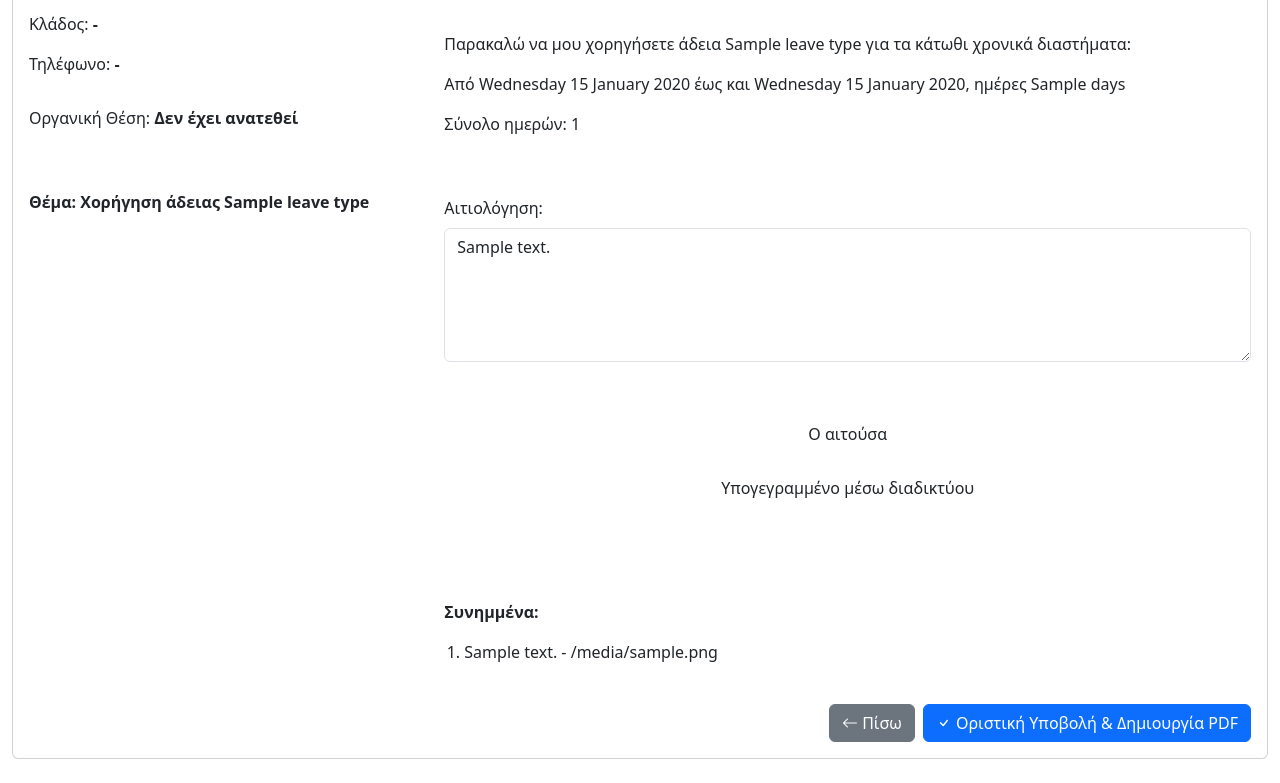
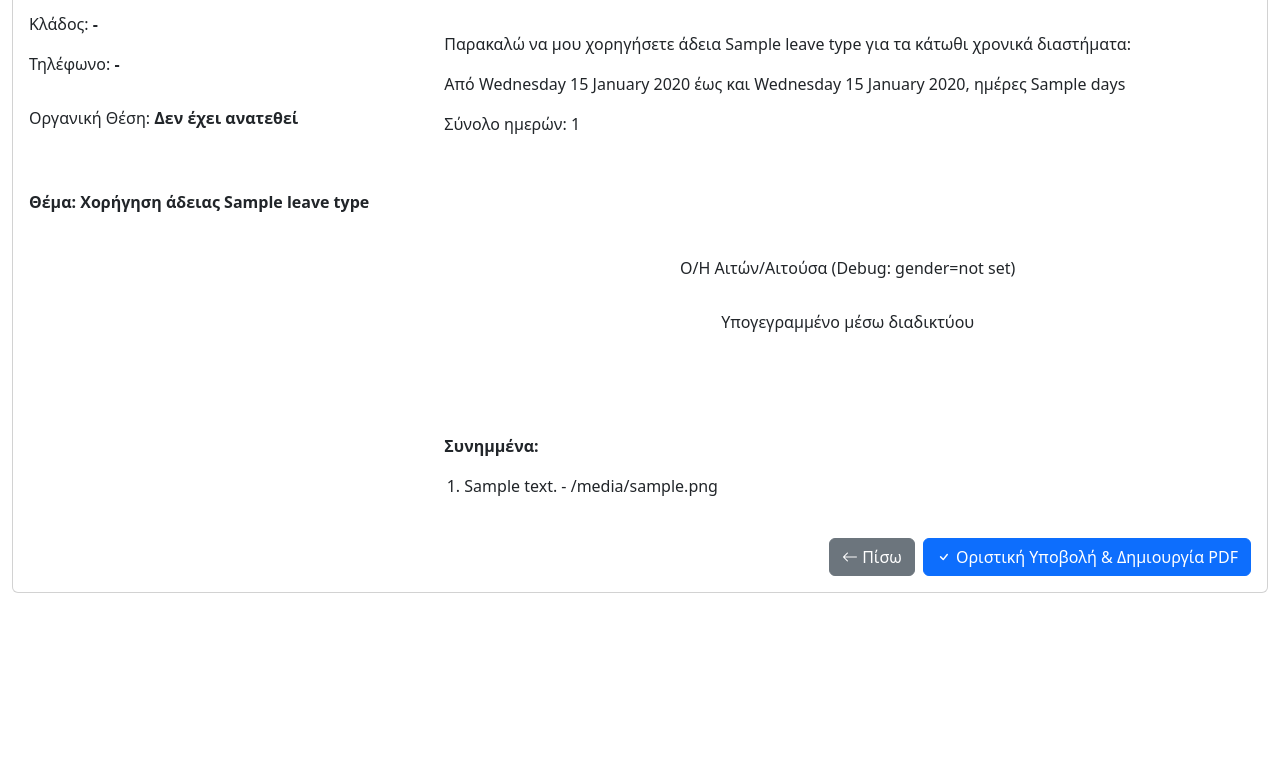
Before and after one commit to apettas/adeies5, a Django app: template templates/leaves/preview_request.html in a window 1280 px wide. Shown: the part 438-1221 px from the top of the page. After the commit the page ends 1031 px from the top, so only its background shows below. Run offline with Django 5.2, Linux system fonts and the light colour scheme; the template is opened without the code that fills it: most values are stand-ins (such as "Sample title", 1, 10 or a date in 2020); some libraries are stand-ins or nearby versions.

Commit message:
εκανα preview αιτησης

```diff
--- a/leaves/views.py
+++ b/leaves/views.py
@@ -95,8 +95,8 @@ class CreateLeaveRequestView(LoginRequiredMixin, CreateView):
                         total_days += days
 
                         periods.append({
-                            'start_date': start_date,
-                            'end_date': end_date,
+                            'start_date': start_dt,  # Use the datetime object instead of string
+                            'end_date': end_dt,      # Use the datetime object instead of string
                             'days': days
                         })
                 except (ValueError, TypeError) as e:
--- a/templates/leaves/preview_request.html
+++ b/templates/leaves/preview_request.html
@@ -70,13 +70,10 @@
                             </ul>
                             <p>Σύνολο ημερών: {{ total_days }}</p>
                             <div style="margin-bottom: 60px;"></div> <!-- Empty space -->
-                            <div class="mb-3">
-                                <label for="description" class="form-label">Αιτιολόγηση:</label>
-                                <textarea class="form-control" id="description" name="description" rows="5">{{ form_data.description }}</textarea>
-                            </div>
-                            <div style="margin-bottom: 60px;"></div> <!-- Empty space -->
+                            <input type="hidden" name="description" value="{{ form_data.description }}">
+                            <div style="margin-bottom: 120px;"></div> <!-- Extra space to compensate for removed section -->
                             <div style="text-align: center; margin-bottom: 30px;">
-                                <p>Ο {% if user.gender == 'M' %}αιτών{% else %}αιτούσα{% endif %}</p>
+                                <p>{% if user.gender|upper == 'F' or user.gender|upper == 'FEMALE' %}Η Αιτούσα{% elif user.gender|upper == 'M' or user.gender|upper == 'MALE' %}Ο Αιτών{% else %}Ο/Η Αιτών/Αιτούσα (Debug: gender={{ user.gender|default:"not set" }}){% endif %}</p>
                                 <div style="margin-bottom: 30px;"></div> <!-- Empty space -->
                                 <p>Υπογεγραμμένο μέσω διαδικτύου</p>
                                 <div style="margin-bottom: 30px;"></div> <!-- Empty space -->
```
Also changed, not shown: 1 other file.
